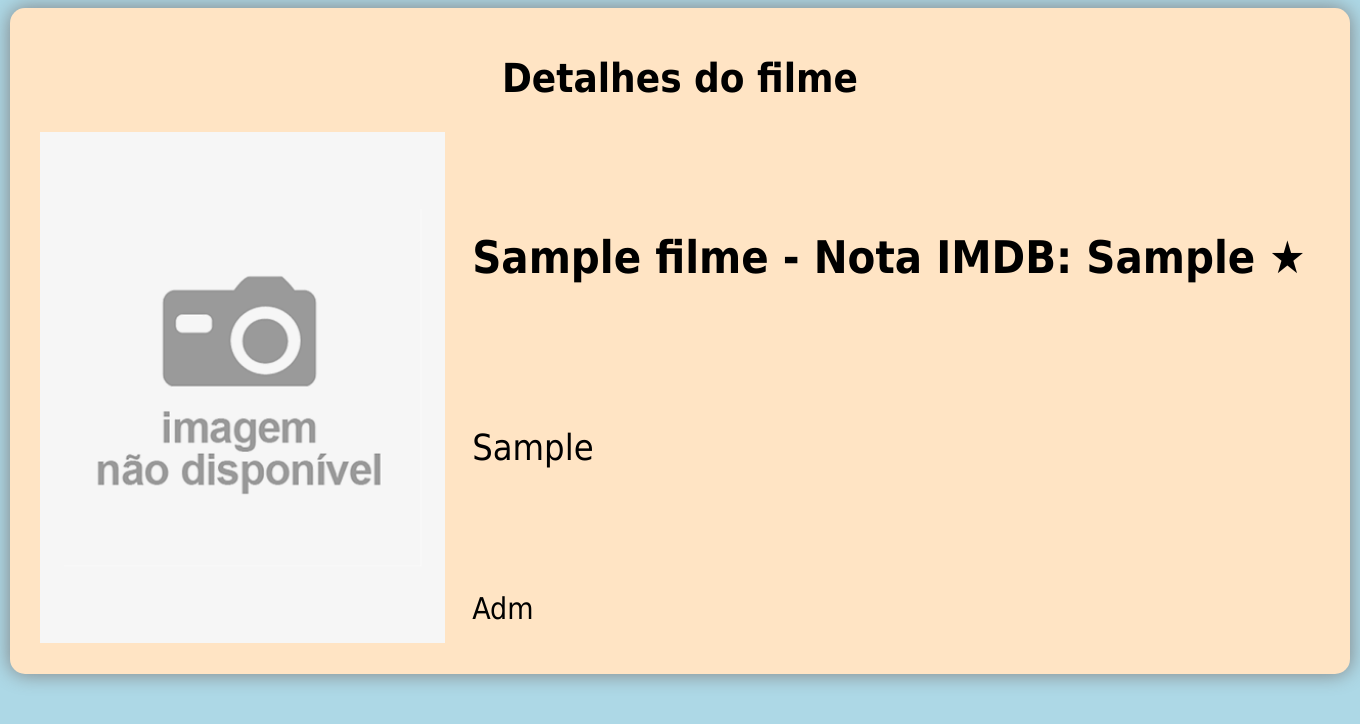
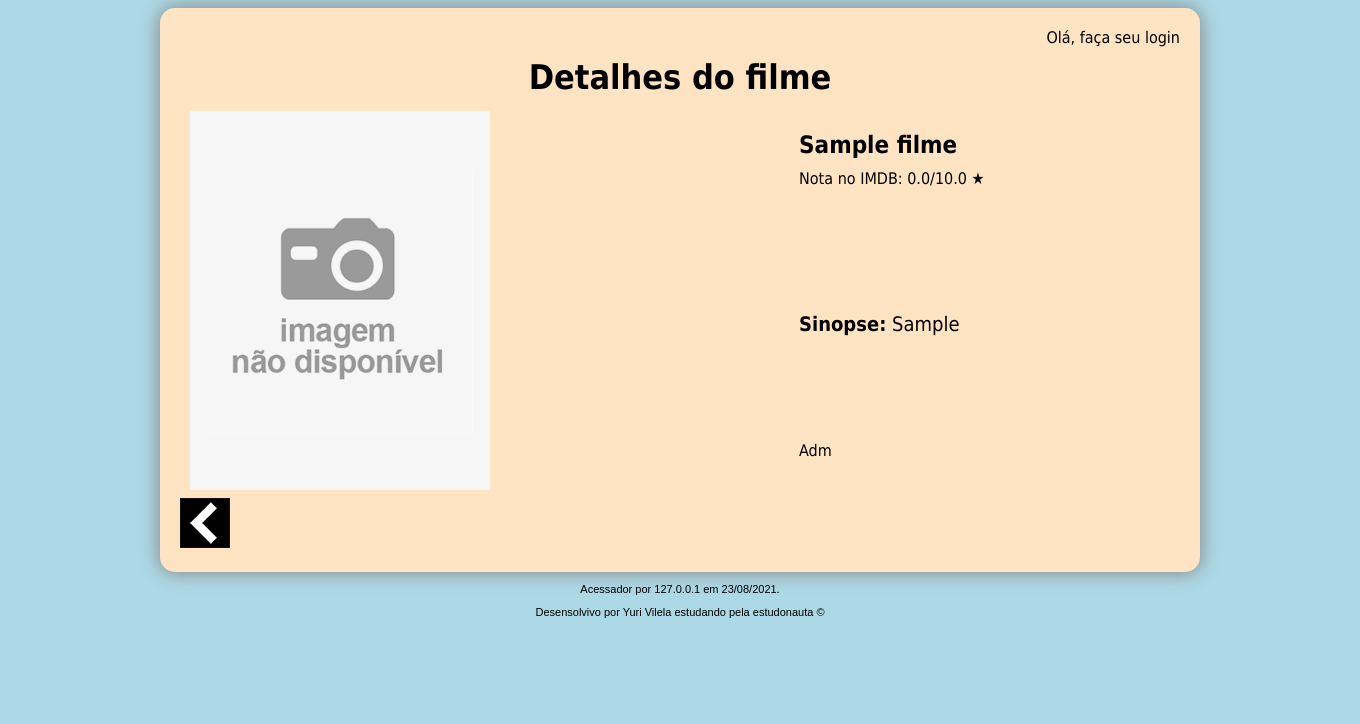
Before and after one commit to yurivilela1704/SeuFilme, a PHP site: the page made by detalhes.php in a window 1360 px wide. Shown: the top 724 px of the page. Run offline with PHP 8.4, Linux system fonts and the light colour scheme; tables that the repository leaves empty or names only in its code hold one stand-in row (values such as "Sample post").

Commit message:
Atualizando e organizando projeto

```diff
--- a/detalhes.php
+++ b/detalhes.php
@@ -4,7 +4,7 @@
     <title>Título da Página</title>
     <meta charset="UTF-8">
     <link rel="stylesheet" href="estilo/estilo.css">
-    <link rel="stylesheet" href="estilo/table-detalhes.css">
+    <link rel="stylesheet" href="estilo/detalhes-page.css">
 </head>
 <body>
 <?php
@@ -13,8 +13,11 @@
 ?>
 <div id="body">
     <?php
+        include_once "topo.php";
+
         $codigo = $_GET['cod'] ?? 0;
-        $busca = $banco->query("SELECT * FROM filmes WHERE cod='$codigo'")
+        $joinQuery = "SELECT * FROM filmes WHERE cod='$codigo'";
+        $busca = $banco->query("$joinQuery");
     ?>
     <h1>Detalhes do filme</h1>
     <table class='detalhes'>
@@ -28,15 +31,18 @@
                 $thumb = thumbnail($registro->capa);
                 //Imagem
                 echo "<tr><td rowspan='3'><img class='imagem' src='$thumb'/>";
-                echo "<td><h2 class='nome-nota'>$registro->nome - Nota IMDB: $registro->nota ★</h2>";
-                echo "<tr><td><p class='sinopse'>$registro->sinopse</p>";
+                echo "<td><h2 class='nome'>$registro->nome</h2>";
+                echo "Nota no IMDB: " . number_format($registro->nota, 1) . "/10.0 ★";
+                echo "<tr><td><p class='sinopse'><b>Sinopse:</b> $registro->sinopse</p>";
                 echo "<tr><td>Adm";
             } else {
-                echo "<tr><td>Nenhum registro encontrado";
+                echo "<tr><td>Nenhum registro encontrado.";
             }
         }
         ?>
     </table>
+    <a href="index.php"><img src="icones/icoback.png"></a>
 </div>
+<?php include_once "rodape.php"?>
 </body>
 </html>
--- a/estilo/table-detalhes.css
+++ b/estilo/detalhes-page.css
@@ -1,9 +1,12 @@
 p.sinopse{
-    font-size: 36px;
+    font-size: 20px;
     text-align: justify;
     margin-top: 10px;
 }
-h2.nome-nota{
+h1{
+    margin: 10px;
+}
+h2.nome{
     margin-bottom: 10px;
 }
 table.detalhes{
@@ -24,8 +27,9 @@ table.detalhes td:nth-child(3) {
 table.detalhes td{
     #border: 1px solid gray;
     padding: 4px 10px;
+    vertical-align: top;
 }
 
 img.imagem{
-    width: 405px;
+    width: 300px;
 }
--- a/estilo/estilo.css
+++ b/estilo/estilo.css
@@ -1,17 +1,28 @@
 body {
 	background-color: lightblue;
     font-family: Tahoma, serif;
-    font-size: 30px;
 }
+
 h1{
     text-align: center;
-    font-size: 40px;
+    font-size: 34px;
 }
+
 div#body {
-    width: 1300px;
+    width: 1000px;
     margin: auto;
     padding: 20px;
     border-radius: 15px;
     background-color: bisque;
     box-shadow: 0 0 20px gray;
 }
+
+footer {
+    text-align: center;
+    font-family: Arial;
+    font-size: 11px;
+}
+
+header {
+    text-align: right;
+}
--- /dev/null
+++ b/rodape.php
@@ -0,0 +1,6 @@
+<?php
+echo "<footer>";
+echo "<p>Acessador por " . $_SERVER['REMOTE_ADDR'] . " em " . date('d/m/Y') .".</p>";
+echo "<p> Desensolvivo por Yuri Vilela estudando pela estudonauta &copy;</p>";
+echo "</footer>";
+$banco->close();
--- /dev/null
+++ b/topo.php
@@ -0,0 +1,4 @@
+<?php
+echo "<header>";
+echo "Olá, faça seu login";
+echo "</header>";
```
Also changed, not shown: estilo/index-page.css (renamed from estilo/table-listagem.css, +6 -2 lines), index.php (+12 -8 lines).
